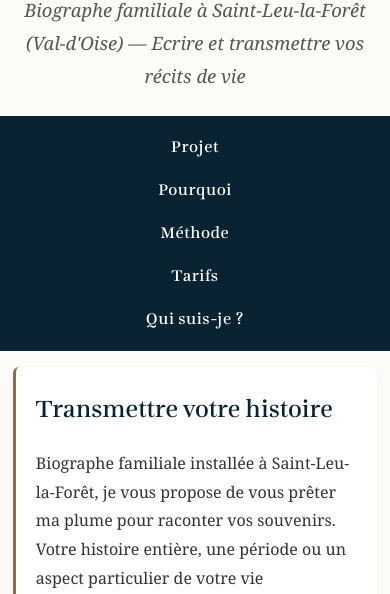
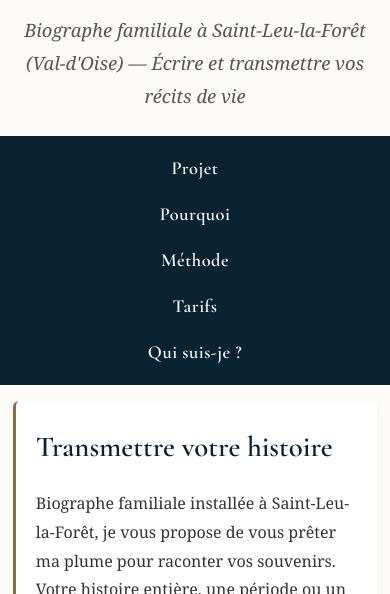
Before and after one commit to Aufildelaplume/aufildelaplume, a plain HTML site: page index.html in a window 390 px wide. Shown: the part 250-844 px from the top of the page. Drawn offline with nearby package versions, Linux system fonts and the light colour scheme.

Commit message:
Update index.html

```diff
--- a/index.html
+++ b/index.html
@@ -1,12 +1,16 @@
+HTML
+
 <!DOCTYPE html>
 <html lang="fr">
 <head>
+  <meta charset="UTF-8">
+  <meta name="viewport" content="width=device-width, initial-scale=1.0">
+  <title>Au Fil de la Plume - Biographe Familiale à Saint-Leu-la-Forêt (95320)</title>
+
+  <!-- Police Cormorant Garamond (Google Fonts - Libre de droits) -->
   <link rel="preconnect" href="https://fonts.googleapis.com">
   <link rel="preconnect" href="https://fonts.gstatic.com" crossorigin>
   <link href="https://fonts.googleapis.com/css2?family=Cormorant+Garamond:ital,wght@0,500;0,600;1,500&display=swap" rel="stylesheet">
-  <meta charset="UTF-8">
-  <meta name="viewport" content="width=device-width, initial-scale=1.0">
-  <title>Au Fil de la Plume - Biographe Familiale à Saint-Leu-la-Forêt (95320)</title>
 
   <!-- Favicon pour l'onglet et les marque-pages -->
   <link rel="icon" type="image/jpeg" href="logo.jpg">
@@ -57,13 +61,6 @@
   </script>
 
   <style>
-    @font-face {
-      font-family: 'Lavigne Display';
-      src: url('lavigne.ttf') format('truetype');
-      font-weight: normal;
-      font-style: normal;
-    }
-
     :root {
       --primary: #0a2332;
       --accent: #8e6d45;
@@ -86,7 +83,8 @@
     }
 
     h1, h2, nav a, .btn {
-      font-family: 'Lavigne Display', serif;
+      font-family: 'Cormorant Garamond', Georgia, serif;
+      font-weight: 600;
     }
 
     header {
@@ -122,7 +120,7 @@
     nav a {
       color: white;
       text-decoration: none;
-      font-size: 1.05rem;
+      font-size: 1.15rem;
       letter-spacing: 0.5px;
     }
 
@@ -147,9 +145,8 @@
 
     h2 {
       color: var(--primary);
-      font-size: 2rem;
+      font-size: 2.2rem;
       margin-bottom: 1rem;
-      font-weight: normal;
     }
 
     .about-content {
@@ -185,7 +182,7 @@
       text-decoration: none;
       border-radius: 4px;
       margin-top: 1rem;
-      font-size: 1.1rem;
+      font-size: 1.2rem;
       letter-spacing: 0.5px;
       text-align: center;
     }
@@ -262,7 +259,7 @@
       }
 
       h2 {
-        font-size: 1.6rem;
+        font-size: 1.8rem;
       }
 
       .about-content {
@@ -287,7 +284,7 @@
 
   <header>
     <img src="logo.jpg" alt="Au fil de la plume" class="logo-img">
-    <p>Biographe familiale à Saint-Leu-la-Forêt (Val-d'Oise) — Ecrire et transmettre vos récits de vie</p>
+    <p>Biographe familiale à Saint-Leu-la-Forêt (Val-d'Oise) — Écrire et transmettre vos récits de vie</p>
   </header>
 
   <nav>
```
